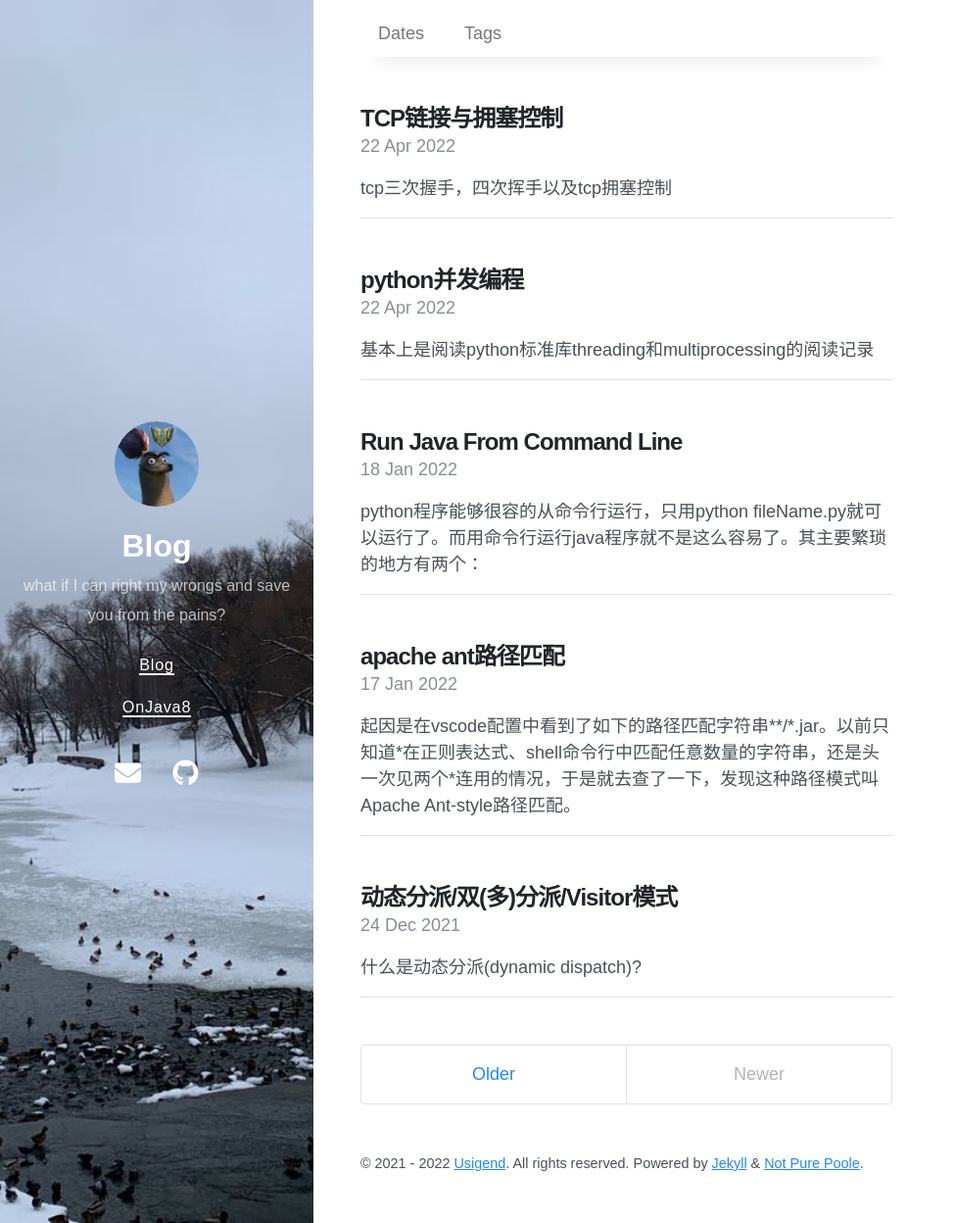
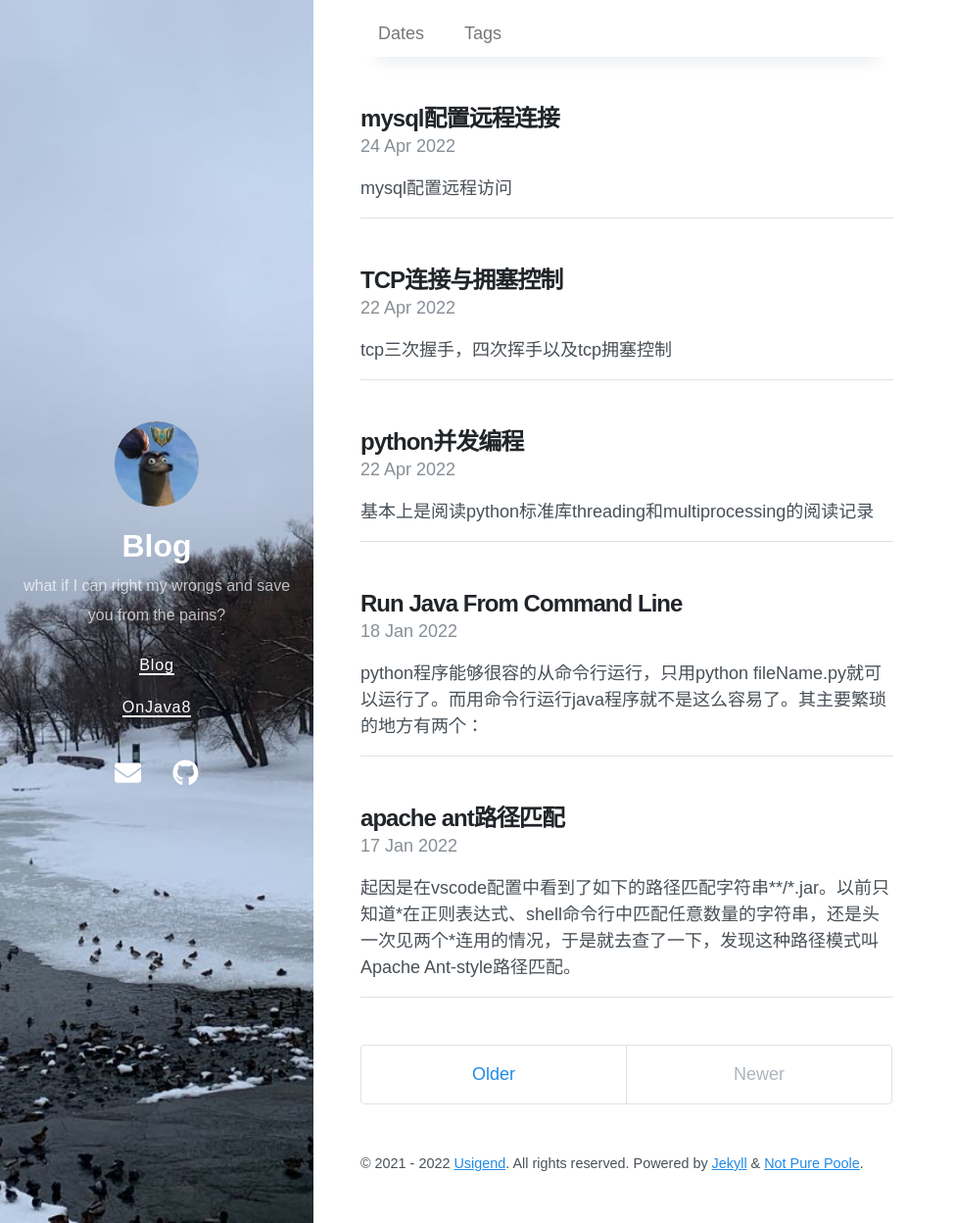
Before and after one commit to Usigned/Usigned.github.io, a Jekyll site: the page built from docs/index.html, in a window 1280 px wide and 1248 px high. Shown: the whole window at 98% size, without its empty margins (0-975 px from the left). Built offline with Jekyll 4.4.1, drawn with Linux system fonts in a browser that asks for light colours; nearby versions of some CDN libraries; the list of posts is cut into pages by our own code; part of the change alters nothing that is shown.

Commit message:
mysql远程访问

````diff
--- a/docs/_posts/2022-04-22-tcp.md
+++ b/docs/_posts/2022-04-22-tcp.md
@@ -1,5 +1,5 @@
 ---
-title: TCP链接与拥塞控制
+title: TCP连接与拥塞控制
 tags: [计算机网络]
 ---
 
--- /dev/null
+++ b/docs/_posts/2022-04-24-mysql-remote.md
@@ -0,0 +1,104 @@
+---
+title: mysql配置远程连接
+tages: [数据库]
+---
+
+mysql配置远程访问
+
+⚠️不要在公网内配置，以防被攻击（亲身教训）。
+
+## 内容
+
+1. 创建可以远程访问的账号，并赋予权限
+2. 修改mysql启动配置
+
+3. (tips)mysql安装后无法获取root密码解决方案
+
+## 准备远程账号
+
+mysql中账号包含用户名和host两部分，用户只能从指定的host访问。为了能够远程访问mysql，首先需要创建一个能够远程访问的账号。
+
+### 创建
+
+使用create user创建用户，使用@符号指定host，不指定默认从任何地方访问。
+
+```sql
+# 只能从127.0.0.1(localhost)访问
+create user qing@127.0.0.1 = "your password";
+
+# 能从任何host访问
+create user qing = "123456";
+```
+
+### 赋予权限
+
+给创建的user赋予权限，使用`on`指定生效的database.table，\*\.*来表示所有数据库中的所有表。
+
+```sql
+# 给予qing对于所有数据库、所有表的所有权限
+grant all on *.* to qing;
+```
+
+## 修改mysql启动配置
+
+Mysql8.0版本下默认只监听本地端口，需要修改mysqld配置文件。
+
+```mysql
+sudo vim /etc/mysql/mysql.conf.d/mysqld.cnf
+```
+
+这是一个只读文件，修改需要使用root权限。进入文件后，将下面两行注释掉，或者修改为自己需要的host（注释掉默认监听0.0.0.0）。
+
+```
+# bind-address		= 127.0.0.1
+# mysqlx-bind-address	= 127.0.0.1
+```
+
+修改完成后重启mysql服务
+
+```shell
+service mysql restart
+```
+
+## mysql安装后无法获取root密码解决方案
+
+问题：使用apt-get安装mysql-server时，没有提示设置root密码。安装完后无法使用root登陆。
+
+解决方法：
+
+1. 去`/etc/mysql/debian.conf`中获取用户名和密码
+
+   ```sh
+   > sudo cat /etc/mysql/debian.conf
+   # Automatically generated for Debian scripts. DO NOT TOUCH!
+   [client]
+   host     = localhost
+   user     = debian-sys-maint
+   password = 4DUNmomQLH1UCp37
+   socket   = /var/run/mysqld/mysqld.sock
+   [mysql_upgrade]
+   host     = localhost
+   user     = debian-sys-maint
+   password = 4DUNmomQLH1UCp37
+   socket   = /var/run/mysqld/mysqld.sock
+   ```
+
+2. 使用该用户名和密码登陆
+
+   ```shell
+   mysql -u debian-sys-maint -p
+   ```
+
+3. 修改root的密码
+
+   - 使用下面的方法修改root的密码会报warning且无法成功修改（可能是由于root初始密码为空导致的，在修改完密码后再次使用下面命令修改密码则无异常）
+
+   ```sql
+   set password for root = '1234';
+   ```
+
+   - 使用下面方法修改可以成功
+
+   ```sql
+   ALTER USER 'root'@'localhost' IDENTIFIED BY '1234';
+   ```
````
